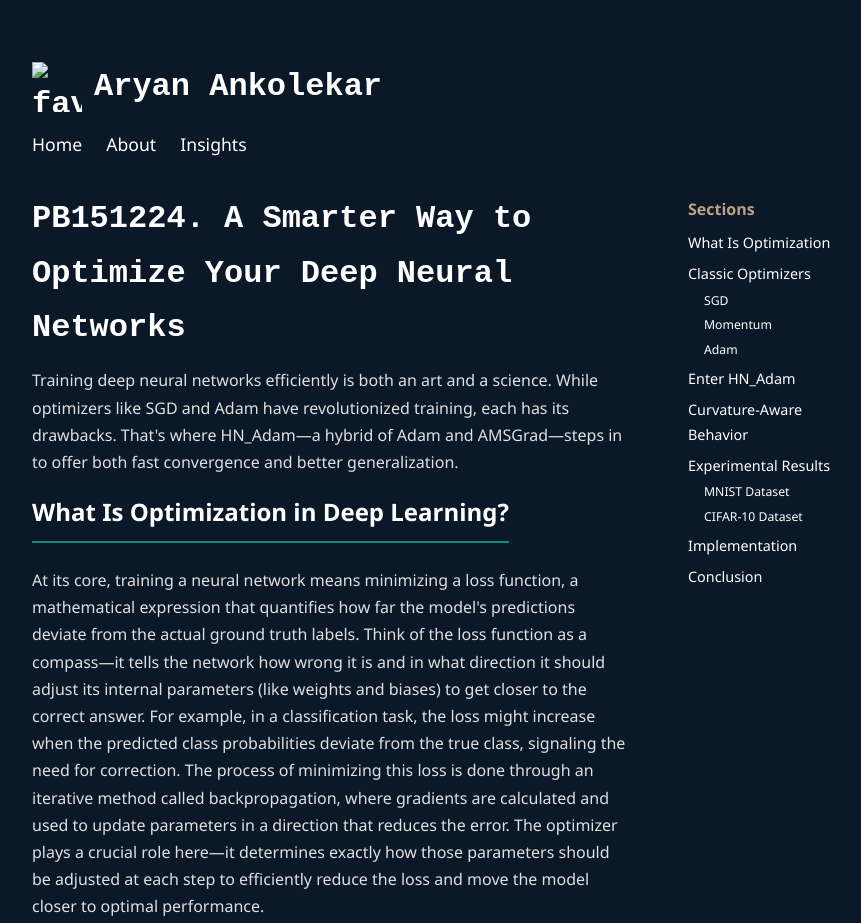
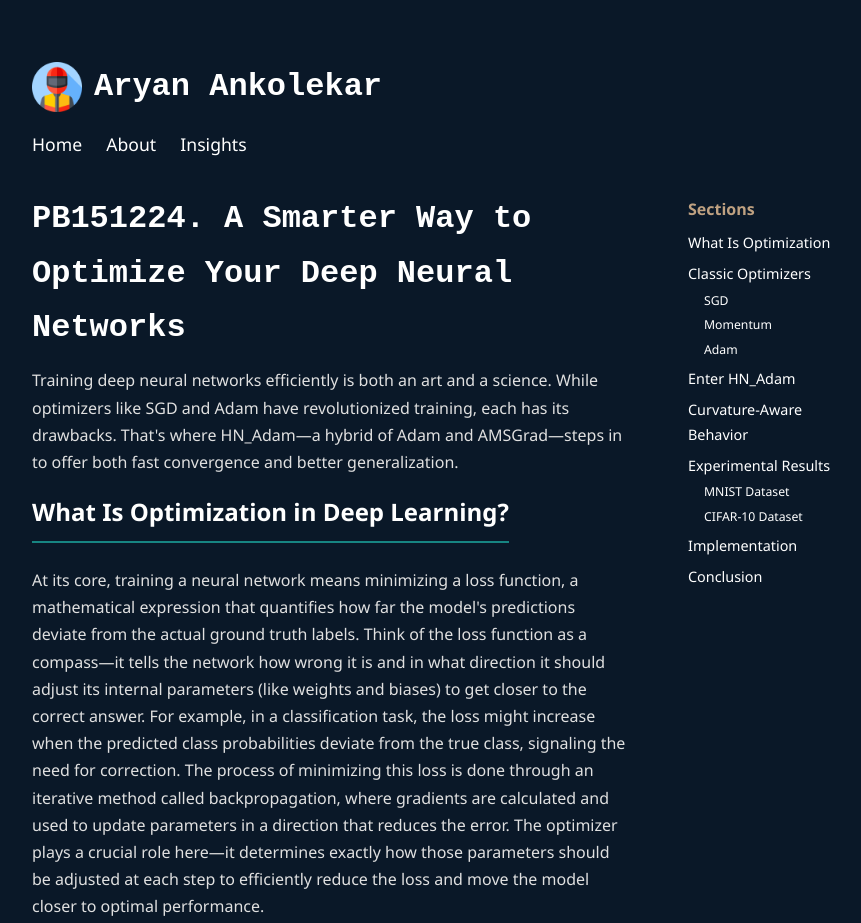
Before and after one commit to aryanankolekar/portfolio, a plain HTML site: page insights/hn-adam.html in a window 1280 px wide. Shown: the top 923 px of the page, without its empty margins (308-1169 px from the left). Drawn offline with nearby package versions, Linux system fonts and the light colour scheme.

Commit message:
Update hn-adam.html

```diff
--- a/insights/hn-adam.html
+++ b/insights/hn-adam.html
@@ -4,7 +4,7 @@
   <meta charset="UTF-8" />
   <meta name="viewport" content="width=device-width, initial-scale=1.0" />
   <title>Aryan Ankolekar | PB151224</title>
-  <link rel="icon" type="image/png" href="f1.png" />
+  <link rel="icon" type="image/png" href="assets/f1.png" />
   <link rel="stylesheet" href="https://cdnjs.cloudflare.com/ajax/libs/font-awesome/6.0.0/css/all.min.css" />
   <script src="https://polyfill.io/v3/polyfill.min.js?features=es6"></script>
   <script id="MathJax-script" async src="https://cdn.jsdelivr.net/npm/mathjax@3/es5/tex-mml-chtml.js"></script>
@@ -249,7 +249,7 @@ strong {
   <div class="page-wrapper">
     <div class="main-content">
       <header>
-        <h1><img src="f1.png" alt="favicon" class="favicon" />Aryan Ankolekar</h1>
+        <h1><img src="assets/f1.png" alt="favicon" class="favicon" />Aryan Ankolekar</h1>
         <div class="nav-links">
           <a href="../index.html">Home</a>
           <a href="../about.html">About</a>
```
